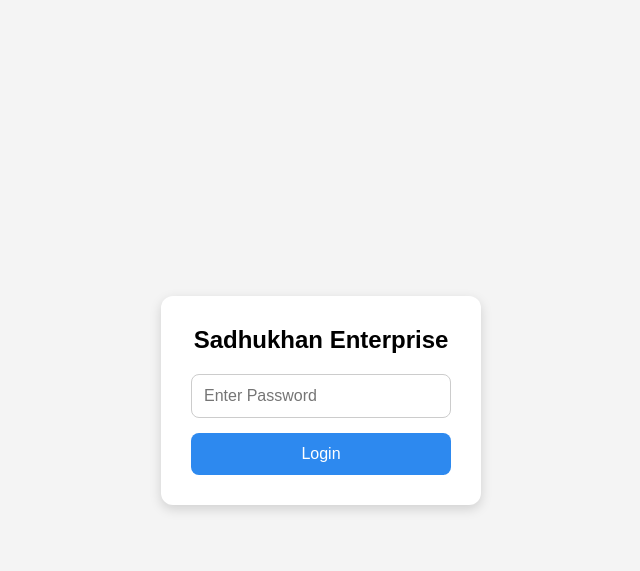
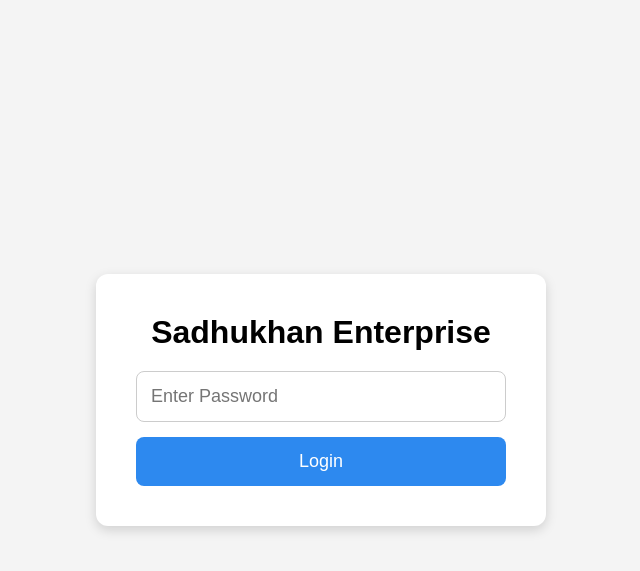
Before and after one commit to PANKAJ-SADHUKHAN/atta-shop-billing, a Flask app: page /login in a window 1280 px wide. Shown: the top 571 px of the page, without its empty margins (319-959 px from the left). Run offline with Flask 3, Linux system fonts and the light colour scheme; some libraries are stand-ins or nearby versions.

Commit message:
Enhance login page for responsiveness
Added viewport meta tag for responsive design and adjusted login card width for better mobile compatibility.

```diff
--- a/templates/login.html
+++ b/templates/login.html
@@ -1,6 +1,8 @@
 <!DOCTYPE html>
 <html>
 <head>
+    <meta name="viewport"
+      content="width=device-width, initial-scale=1.0">
     <title>Sadhukhan Enterprise</title>
 
     <style>
@@ -23,7 +25,8 @@
         .login-card{
             background:white;
             padding:30px;
-            width:320px;
+            width:90%;
+            max-width:400px;
             border-radius:12px;
             box-shadow:0 4px 12px rgba(0,0,0,0.15);
             text-align:center;
@@ -56,6 +59,28 @@
         button:hover{
             opacity:0.9;
         }
+@media (min-width: 768px){
+
+    .login-card{
+        max-width:450px;
+        padding:40px;
+    }
+
+    h2{
+        font-size:32px;
+    }
+
+    input{
+        font-size:18px;
+        padding:14px;
+    }
+
+    button{
+        font-size:18px;
+        padding:14px;
+    }
+
+}
 
     </style>
 </head>
```
